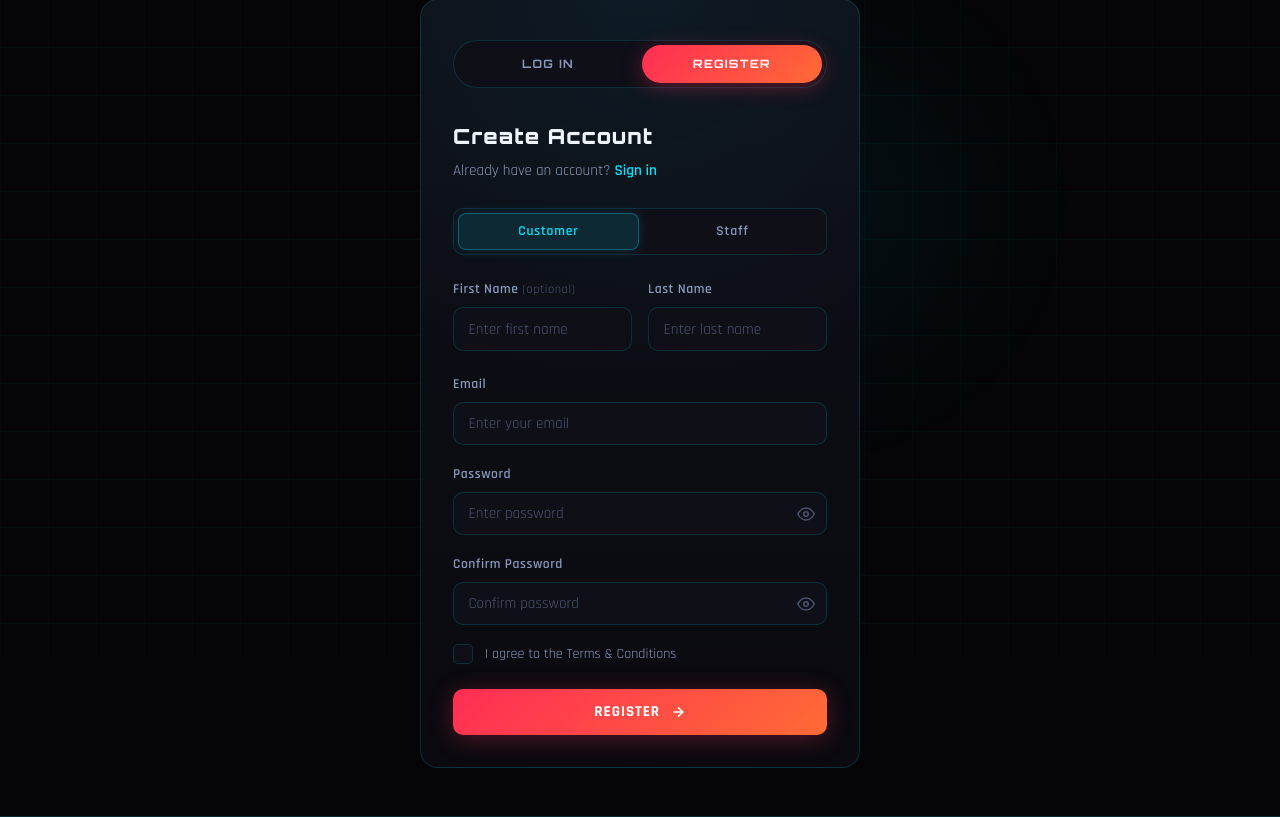
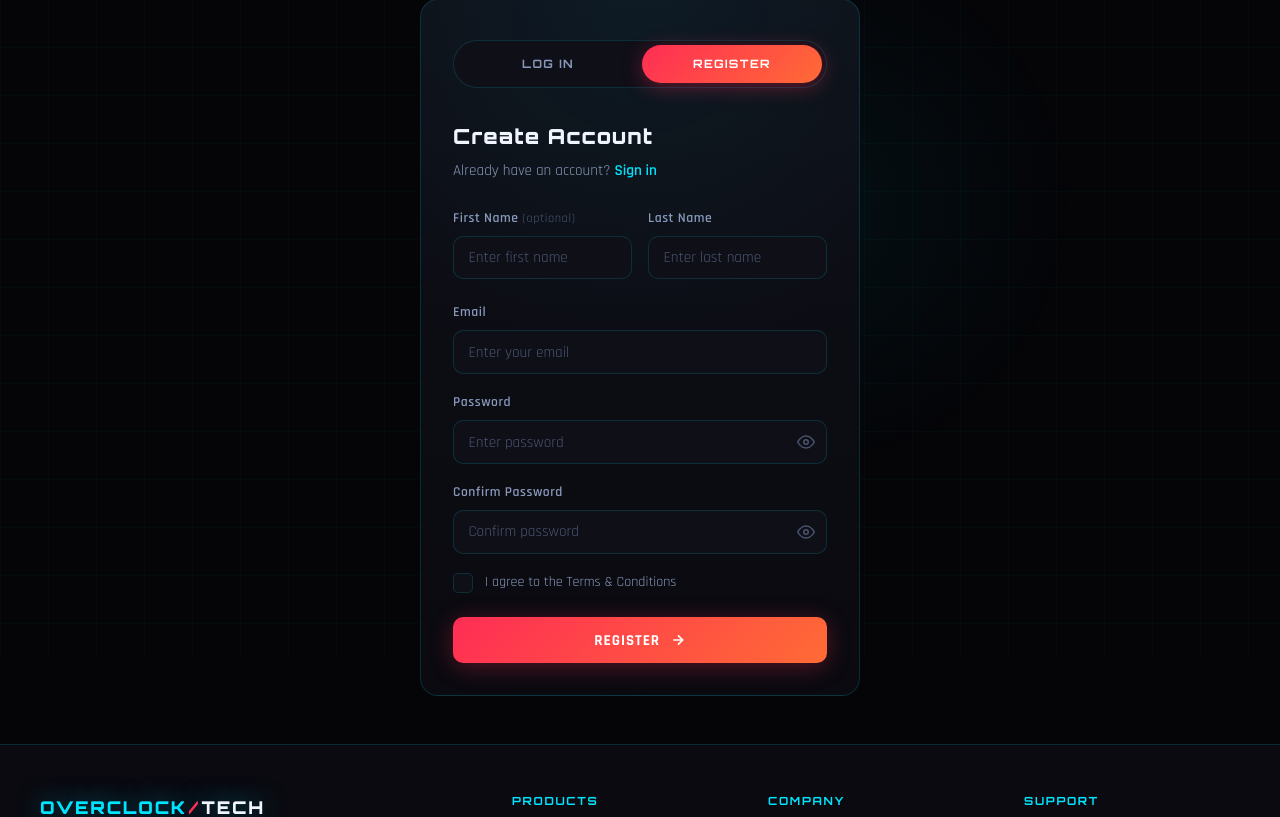
Before and after one commit to Stack-Overgod/INF1005-Web-Sys, a PHP site: page /forms/register.php in a window 1280 px wide. Shown: the part 145-962 px from the top of the page. Run offline with PHP 8.4, Linux system fonts and the light colour scheme.

Commit message:
Remove role selector from register.php
Removed role selection buttons from the registration form.

```diff
--- a/forms/register.php
+++ b/forms/register.php
@@ -28,11 +28,6 @@ include '../includes/nav.php'; ?>
     <p class="auth-subtext">
       Already have an account? <a href="login.php" class="auth-link">Sign in</a>
     </p>
-
-    <div class="role-selector" role="radiogroup" aria-label="Account type">
-      <button type="button" class="role-btn active" data-role="customer" aria-pressed="true">Customer</button>
-      <button type="button" class="role-btn" data-role="staff" aria-pressed="false">Staff</button>
-    </div>
 
     <form id="registerForm" action="process_register.php" method="post" novalidate>
       <input type="hidden" name="role" id="roleInput" value="customer">
```
